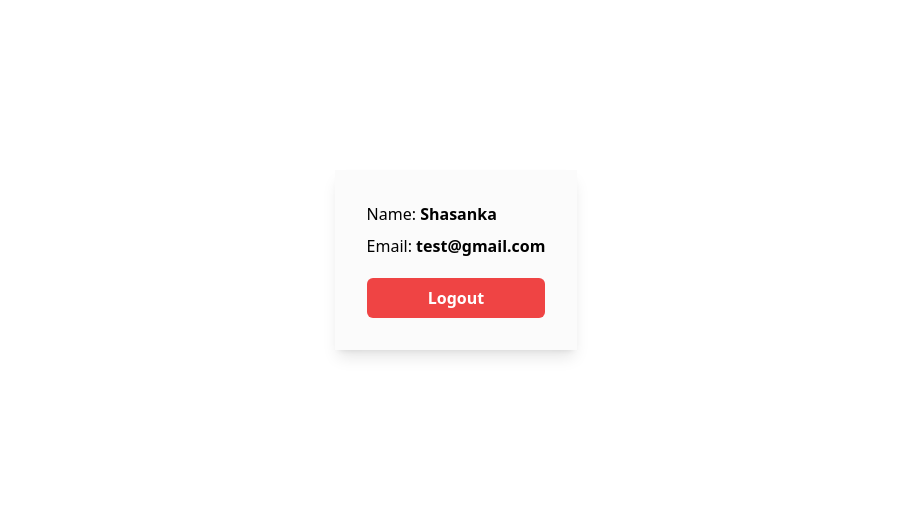
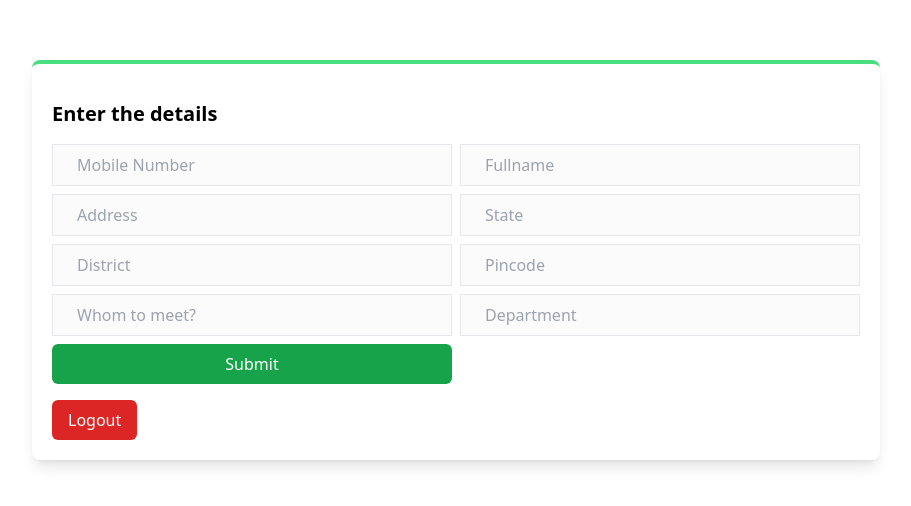
Before and after one commit to shasanka/vms, a Next.js app: page /home in a window 1280 px wide. Shown: the part 140-646 px from the top of the page, without its empty margins (184-1095 px from the left). Built offline with nearby package versions, Linux system fonts and the light colour scheme; no server answers; sample sign-in values are in the browser's storage.

Commit message:
added visitor form.

```diff
--- /dev/null
+++ b/actions/addVisitor.ts
@@ -0,0 +1,4 @@
+"use server"
+export const addVisitor = (formData: FormData) => {
+    console.log('add visitor server action')
+}
--- /dev/null
+++ b/app/(private_route)/home/layout.tsx
@@ -0,0 +1,4 @@
+import { ReactNode } from "react";
+export default function HomeLayout({ children }: { children: ReactNode }) {
+  return <>{children}</>;
+}
--- a/app/(private_route)/home/page.tsx
+++ b/app/(private_route)/home/page.tsx
@@ -1,10 +1,19 @@
+import LogoutButton from "@/components/LogoutButton";
 import UserInfo from "@/components/UserInfo";
-import React from "react";
+import VisitorForm from "@/components/VisitorForm";
+import { signOut } from "next-auth/react";
 
 const Home = () => {
   return (
-    <div>
-      <UserInfo />
+    // <div>
+    //   <UserInfo />
+    // </div>
+    <div className="grid place-items-center h-screen ">
+      <div className="shadow-lg p-5 rounded-lg border-t-4 border-green-400 min-w-[400] ">
+        <h1 className="text-xl font-bold my-4">Enter the details</h1>
+        <VisitorForm />
+        <LogoutButton />
+      </div>
     </div>
   );
 };
--- /dev/null
+++ b/components/LogoutButton.tsx
@@ -0,0 +1,16 @@
+"use client";
+import { signOut } from "next-auth/react";
+import React from "react";
+
+const LogoutButton = () => {
+  return (
+    <button
+      className="bg-red-600 text-white px-4 rounded-md py-2 mt-4"
+      onClick={() => signOut()}
+    >
+      Logout
+    </button>
+  );
+};
+
+export default LogoutButton;
--- /dev/null
+++ b/components/VisitorForm.tsx
@@ -0,0 +1,134 @@
+"use client";
+import { addVisitor } from "@/actions/addVisitor";
+import { IVisitor } from "@/interface/common";
+import React from "react";
+import { SubmitHandler, useForm } from "react-hook-form";
+import { z } from "zod";
+
+const validationSchema = z.object({
+  mobileno: z.string().min(10).max(10),
+  name: z.string().trim(),
+  address: z.string().trim(),
+  state: z.string().trim(),
+  district: z.string().trim(),
+  pincode: z.string().min(6).max(6),
+  tomeet: z.string().trim(),
+  department: z.string().trim(),
+});
+
+const VisitorForm = () => {
+  const {
+    register,
+    handleSubmit,
+    watch,
+    setError,
+    formState: { errors },
+  } = useForm<IVisitor>();
+  // const formHandler = async (formData: FormData) => {
+  //client side validation
+  // const newVisitor = {
+  //   mobileno: formData.get("mobileno"),
+  //   name: formData.get("name"),
+  //   address: formData.get("address"),
+  //   state: formData.get("state"),
+  //   district: formData.get("district"),
+  //   pincode: formData.get("pincode"),
+  //   tomeet: formData.get("tomeet"),
+  //   department: formData.get("department"),
+  // };
+  // const validation = validationSchema.safeParse(newVisitor);
+  // if (!validation.success) {
+  //   console.log(validation.error.issues);
+  // }
+
+  //   await addVisitor(formData);
+  // };
+
+  const onSubmit: SubmitHandler<IVisitor> = async (data) => {
+    console.log(
+      "🚀 ~ file: VisitorForm.tsx:47 ~ constonSubmit:SubmitHandler<IVisitor>= ~ data:",
+      data
+    );
+    console.log(errors);
+    // await addVisitor(formData);
+  };
+
+  console.log(errors);
+  return (
+    // <form action={formHandler} onSubmit={handleSubmit}>
+    <form onSubmit={handleSubmit(onSubmit)}>
+      <div className="grid grid-cols-2 gap-2">
+        <div className="grid grid-rows">
+          <input
+            //   name="mobileno"
+            placeholder="Mobile Number"
+            type="number"
+            required
+            {...register("mobileno", {
+              minLength: {
+                value: 10,
+                message: "*Invalid",
+              },
+              maxLength: {
+                value: 10,
+                message: "*Invalid",
+              },
+            })}
+          />
+          {errors.mobileno && (
+            <span className="bg-red-600 text-sm h-5 mt-2 w-fit px-2 text-white rounded-md">
+              {errors.mobileno?.message}
+            </span>
+          )}
+        </div>
+        <input
+          placeholder="Fullname"
+          type="text"
+          required
+          {...register("name")}
+        />{" "}
+        <input
+          placeholder="Address"
+          type="text"
+          required
+          {...register("address")}
+        />{" "}
+        <input
+          placeholder="State"
+          type="text"
+          required
+          {...register("state")}
+        />{" "}
+        <input
+          placeholder="District"
+          type="text"
+          required
+          {...register("district")}
+        />{" "}
+        <input
+          placeholder="Pincode"
+          type="number"
+          required
+          {...register("pincode")}
+        />{" "}
+        <input
+          placeholder="Whom to meet?"
+          type="text"
+          required
+          {...register("tomeet")}
+        />{" "}
+        <input
+          placeholder="Department"
+          type="text"
+          required
+          {...register("department")}
+        />
+        <button className="bg-green-600 hover:bg-green-700 rounded-md text-white py-2">
+          Submit
+        </button>
+      </div>
+    </form>
+  );
+};
+
+export default VisitorForm;
--- /dev/null
+++ b/interface/common.ts
@@ -0,0 +1,16 @@
+import { ReactNode } from 'react'
+interface IChildrenProps {
+    children: ReactNode
+}
+
+export interface IVisitor {
+    mobileno: number,
+    name: string,
+    address: string,
+    state: string,
+    district: string,
+    pincode: number,
+    tomeet: string,
+    department: string,
+
+}
--- a/next.config.js
+++ b/next.config.js
@@ -1,6 +1,9 @@
 /** @type {import('next').NextConfig} */
 const nextConfig = {
   //   output: "export",
+  experimental: {
+    serverActions: true,
+  },
 };
 
 module.exports = nextConfig;
--- a/package.json
+++ b/package.json
@@ -15,7 +15,8 @@
     "next-auth": "^4.23.2",
     "react": "^18",
     "react-dom": "^18",
-    "react-hook-form": "^7.47.0"
+    "react-hook-form": "^7.47.0",
+    "zod": "^3.22.4"
   },
   "devDependencies": {
     "@types/bcryptjs": "^2.4.4",
```
Also changed, not shown: 2 other files (tests, documents, lock files or other folders).
